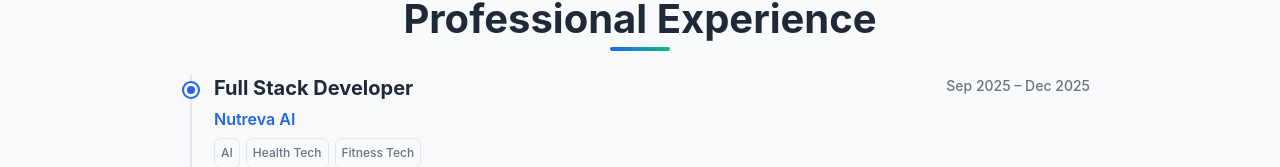
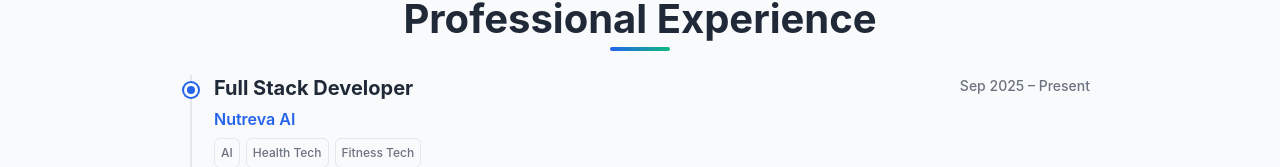
Before and after one commit to GorArestakesyan/GorArestakesyan, a React (Vite) app: page / in a window 1280 px wide. Shown: the part 642-809 px from the top of the page. Built offline with nearby package versions, Linux system fonts and the light colour scheme.

Commit message:
feat: change exp

```diff
--- a/src/data/cvData.ts
+++ b/src/data/cvData.ts
@@ -18,7 +18,7 @@ export const experiences: Experience[] = [
   {
     title: "Full Stack Developer",
     company: "Nutreva AI",
-    period: "Sep 2025 – Dec 2025",
+    period: "Sep 2025 – Present",
     categories: ["AI", "Health Tech", "Fitness Tech"],
     achievements: [
       "Built real-time post creation using Supabase cron jobs, improving content update speed by 40%.",
```
